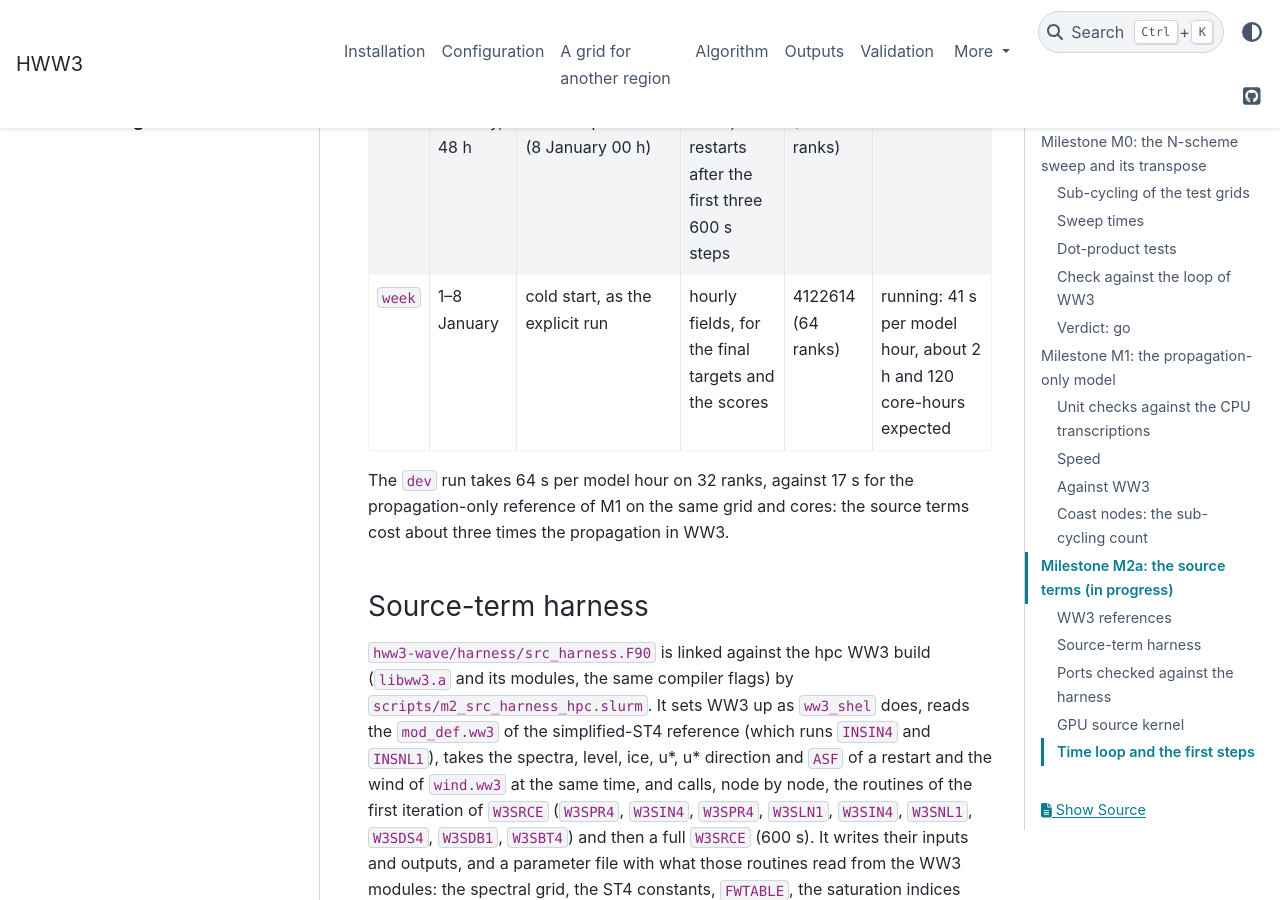
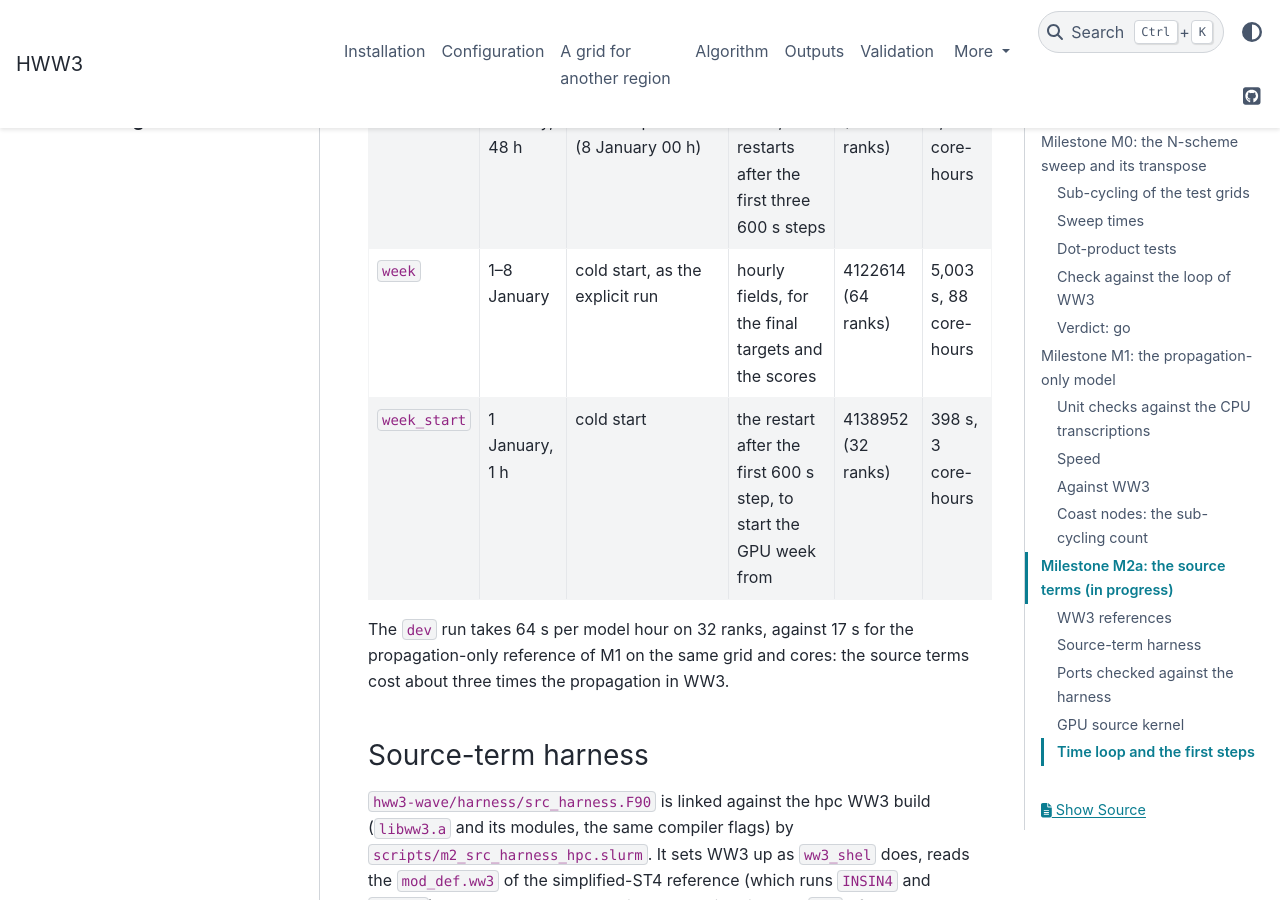
Before and after one commit to jmdelouis/HWW3, a Sphinx documentation site: the page built from docs/wave_results.md, in a window 1280 px wide and 900 px high, scrolled down 9345 px. Built offline with Sphinx 7.4.7 and the PyData theme 0.15.4, drawn with Linux system fonts in a browser that asks for light colours.

Commit message:
Record the cost of the M2a week reference: WW3 with the simplified ST4 ran 1-8 January 2026 from a cold start in 5,003 s on 64 hpc ranks (88 core-hours, Slurm job 4122614), and a 1 h cold-started run on 32 ranks wrote the restart after the first 600 s step that the GPU week will start from (398 s, 3 core-hours, job 4138952); docs/wave_results.md and section 9.2 of docs/differentiable.md give both
Co-Authored-By: Claude Opus 5.5 <noreply@anthropic.com>

```diff
--- a/docs/wave_results.md
+++ b/docs/wave_results.md
@@ -293,7 +293,8 @@ to `$R/m2/forcing` with `ww3_subset.py`.
 | Run | Period | Start | Outputs | Slurm job | Cost |
 |---|---|---|---|---|---|
 | `dev` | 8–10 January, 48 h | `restart001.ww3` of the explicit run (8 January 00 h) | hourly fields; restarts after the first three 600 s steps | 4122569 (32 ranks) | 3,064 s, 27 core-hours |
-| `week` | 1–8 January | cold start, as the explicit run | hourly fields, for the final targets and the scores | 4122614 (64 ranks) | running: 41 s per model hour, about 2 h and 120 core-hours expected |
+| `week` | 1–8 January | cold start, as the explicit run | hourly fields, for the final targets and the scores | 4122614 (64 ranks) | 5,003 s, 88 core-hours |
+| `week_start` | 1 January, 1 h | cold start | the restart after the first 600 s step, to start the GPU week from | 4138952 (32 ranks) | 398 s, 3 core-hours |
 
 The `dev` run takes 64 s per model hour on 32 ranks, against 17 s for the
 propagation-only reference of M1 on the same grid and cores: the source
```
Also changed, not shown: docs/differentiable.md (+2 -1 lines).
